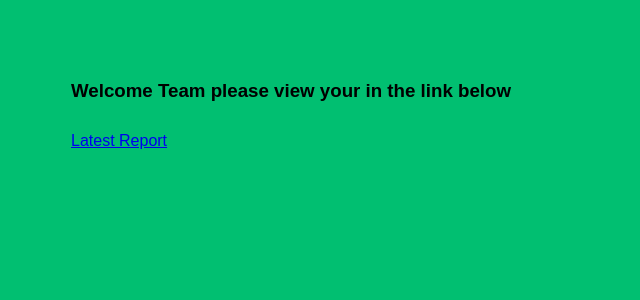
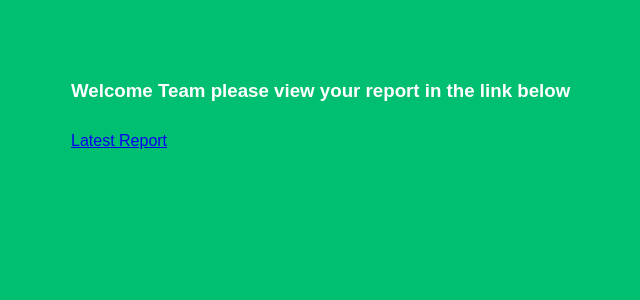
Before and after one commit to Hermes08/Telefonia, a React (Create React App) app: page /report in a window 1280 px wide. Shown: the top 300 px of the page, without its empty margins (9-649 px from the left). Built offline with nearby package versions, Linux system fonts and the light colour scheme; the HTML template or start-up script is replaced by a standard one.

Commit message:
styled fixed

```diff
--- a/src/pages/report.js
+++ b/src/pages/report.js
@@ -24,7 +24,7 @@ style={{
     >
 
 
- <h3 style={{color: "white" }, { paddingTop : 80  , paddingLeft : 80} }> Welcome Team please view your in the link below</h3>
+ <h3 style={{color: "white" , paddingTop : 80  , paddingLeft : 80} }> Welcome Team please view your report in the link below</h3>
 
 
 
```
Also changed, not shown: 1 other file (tests, documents, lock files or other folders).
